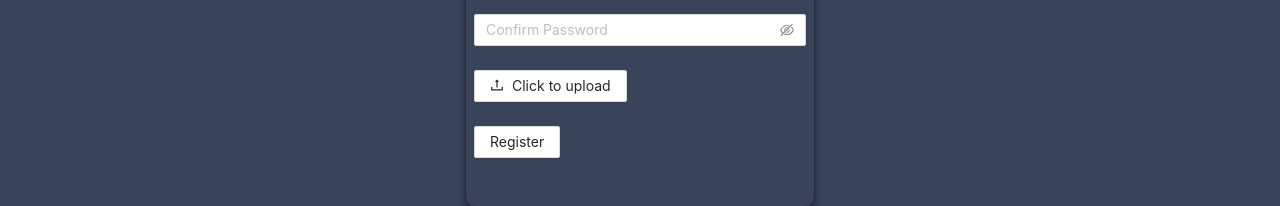
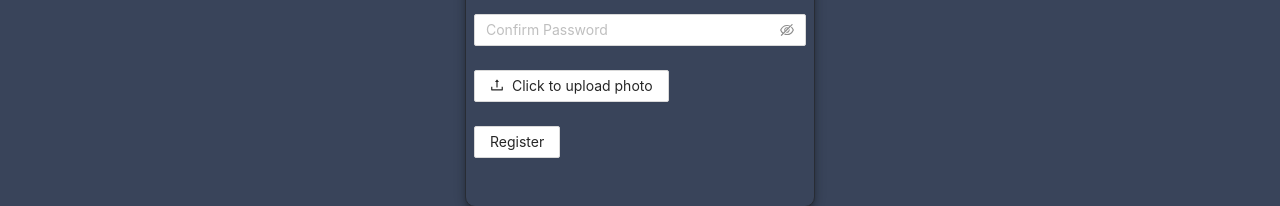
Before and after one commit to mexell96/movie-house, a React (Create React App) app: page /registration in a window 1280 px wide. Shown: the part 397-603 px from the top of the page. Built offline with nearby package versions, Linux system fonts and the light colour scheme.

Commit message:
added upload photo on registration

```diff
--- a/src/components/CreateUser/CreateUser.tsx
+++ b/src/components/CreateUser/CreateUser.tsx
@@ -5,14 +5,6 @@ import { useHistory } from "react-router-dom";
 
 import { useHttp } from "../../hooks/http.hook";
 import { AuthContext } from "../../context/AuthContext";
-
-const normFile = (e: any) => {
-  console.log("Upload event:", e);
-  if (Array.isArray(e)) {
-    return e;
-  }
-  return e && e.fileList;
-};
 
 const CreateUser = () => {
   const history = useHistory();
@@ -26,13 +18,14 @@ const CreateUser = () => {
     }
   }, [error, clearError]);
 
-  const onFinish = ({ email, name, password }: any) => {
+  const onFinish = ({ email, name, password, upload }: any) => {
     const registerHandler = async () => {
       try {
         const response = await request("/api/register", "POST", {
           email,
           name,
           password,
+          upload,
         });
         message.success(response.message);
         const dataLogin = await request("/api/login", "POST", {
@@ -50,6 +43,16 @@ const CreateUser = () => {
 
   const onFinishFailed = (errorInfo: any) => {
     console.log("Failed:", errorInfo);
+  };
+
+  const beforeUpload = (file: any) => {
+    const imgType = ["image/png", "image/jpeg", "image/jpeg"];
+    if (imgType.includes(file.type)) {
+      return false;
+    } else {
+      message.error(`${file.name} is not a png, jpg, jpeg file`);
+      return Upload.LIST_IGNORE;
+    }
   };
 
   return (
@@ -117,12 +120,13 @@ const CreateUser = () => {
         ]}>
         <Input.Password placeholder="Confirm Password" />
       </Form.Item>
-      <Form.Item
-        name="upload"
-        valuePropName="fileList"
-        getValueFromEvent={normFile}>
-        <Upload name="logo" listType="picture">
-          <Button icon={<UploadOutlined />}>Click to upload</Button>
+      <Form.Item name="upload" valuePropName="file">
+        <Upload
+          name="logo"
+          maxCount={1}
+          listType="picture"
+          beforeUpload={beforeUpload}>
+          <Button icon={<UploadOutlined />}>Click to upload photo</Button>
         </Upload>
       </Form.Item>
       <Form.Item>
```
